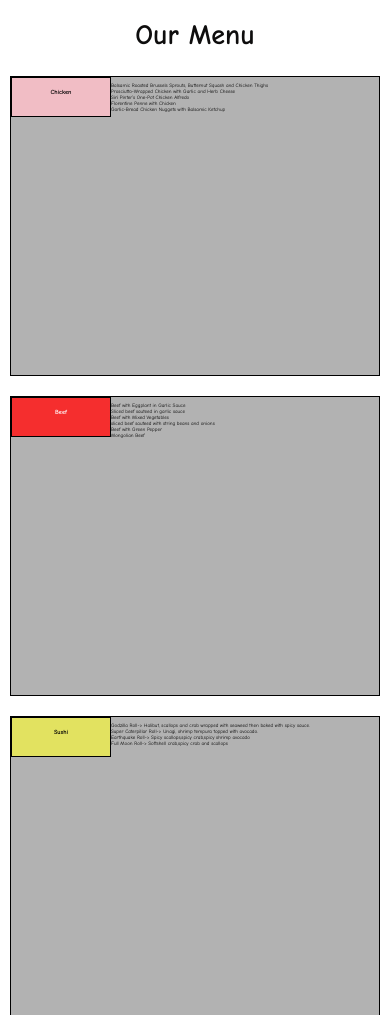
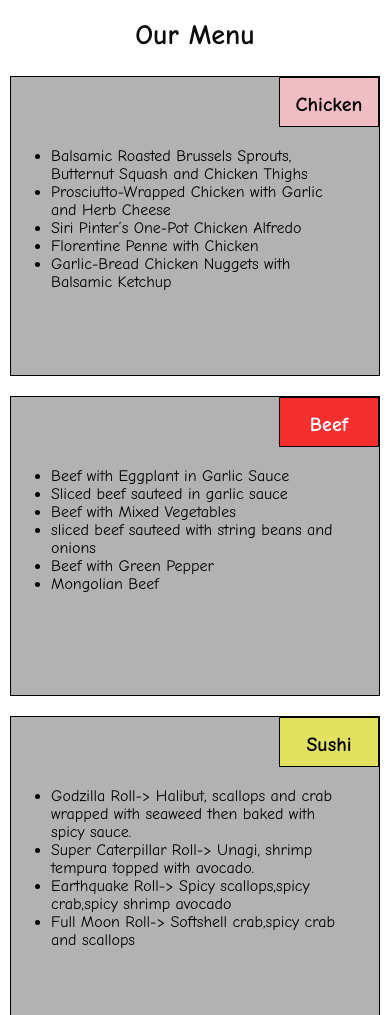
Before and after one commit to dhyaduvanshi667/assindh1, a plain HTML site: page module2 solution/assin1.html in a window 390 px wide. Shown: the top 1015 px of the page. Drawn offline with Linux system fonts and the light colour scheme.

Commit message:
Update module1.css

```diff
--- a/module2 solution/module1.css
+++ b/module2 solution/module1.css
@@ -22,33 +22,39 @@ h1 {
 
 
 .box{
-  border:1px solid black;
+  border: 1px solid black;
   width: 100%;
   overflow: auto;
-  height:300px;
-  color: black;
-  font-size:5px;
+  height: 300px;
+
+  color: black
+  font-size: 5px;
+
+
   background-color: rgba(0,0,0,0.3);
+
 
 }
 
 
 .content-name{
+
   text-align: center;
   border: 1px solid black;
   width: 100px;
-  height: 40px;
+  height: 50px;
   padding: 5px 20px 5px 20px;
   float: right;
+
   margin-top: 0px;
-  font-size: 125%;
+  font-size:125%;
   position: relative;
+
 }
-
 
 ul {
   clear: right;
-  width: 90%%;
+  width: 90%;
 }
 
 .name1{
@@ -67,7 +73,7 @@ ul {
 /********** Large devices only **********/
 @media (min-width: 992px) {
   .com-lg-4 {
-	  padding: 10px;
+    padding: 10px;
   	float: left;
     width: 33.33%;
   }
@@ -75,7 +81,7 @@ ul {
 /********** Medium devices only **********/
 @media (min-width: 768px) and (max-width: 991px) {
   .com-md-6,.com-md-12 {
-	  padding: 10px;
+    padding: 10px;
     float: left;
   }
   .com-md-6 {
@@ -86,7 +92,6 @@ ul {
     width: 100%;
     position: relative;
   }
-
   .name3{
     margin-right: 0px;
     width: 100px;
@@ -96,13 +101,13 @@ ul {
 
 @media (min-width: 0px) and (max-width: 767px) {
   .com-sm-12 {
-	padding: 10px;
+    padding: 10px;
   	float: left;
     width: 100%;
   }
   .content-name{
-    padding:10px;
-    float: left;
+    padding: 15px;
+    float: right;
     margin-right: 0px;
   }
 }
```
